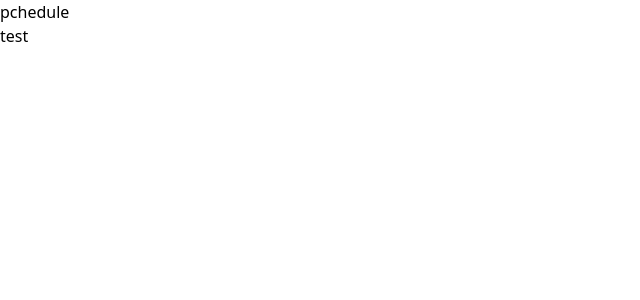
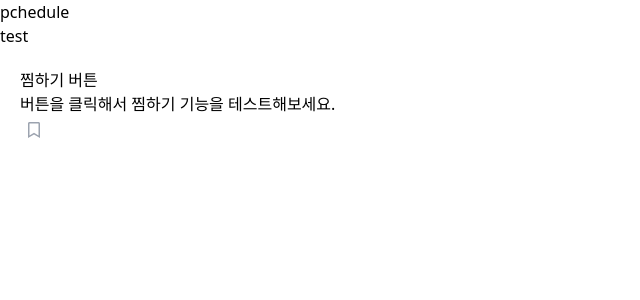
Before and after one commit to oz-main-fe-12-team4/oz_pchedule_fe, a React (Vite) app: page / in a window 1280 px wide. Shown: the top 300 px of the page, without its empty margins (0-640 px from the left). Built offline with nearby package versions, Linux system fonts and the light colour scheme.

Commit message:
[feat] 찜하기 버튼

```diff
--- a/src/App.jsx
+++ b/src/App.jsx
@@ -1,10 +1,28 @@
+import React from "react";
 import Test from "./components/test.jsx";
+import BookmarkButton from "./components/BookmarkButton.jsx";
 
 function App() {
+  const itemId = 1; // 찜할 아이템의 고유 ID
+  const initialBookmarkedStatus = false; // 초기 찜 상태 (처음에는 찜되지 않은 상태)
+
   return (
     <>
       <div>pchedule</div>
+
       <Test />
+
+      {/* 여기에 BookmarkButton 컴포넌트를 추가합니다.
+          필요한 props를 전달해줍니다.
+      */}
+      <div style={{ padding: "20px" }}>
+        <h2>찜하기 버튼</h2>
+        <p>버튼을 클릭해서 찜하기 기능을 테스트해보세요.</p>
+        <BookmarkButton
+          itemId={itemId}
+          initialBookmarked={initialBookmarkedStatus}
+        />
+      </div>
     </>
   );
 }
--- /dev/null
+++ b/src/api/bookmark.js
@@ -0,0 +1,27 @@
+import axios from "axios";
+
+// 찜하기 API 호출을 담당하는 함수
+export async function toggleBookmarkApi(itemId, add) {
+  // 인증을 위한 토큰은 필요에 따라 전역 설정하거나, 함수 인자로 받아 사용
+  const accessToken = localStorage.getItem("accessToken"); // 예시
+
+  if (add) {
+    // 찜하기 등록 (POST /favorite)
+    return axios.post(
+      `/favorite`,
+      { id: itemId },
+      {
+        headers: {
+          Authorization: `Bearer ${accessToken}`,
+        },
+      }
+    );
+  } else {
+    // 찜하기 취소 (DELETE /favorite/{itemId})
+    return axios.delete(`/favorite/${itemId}`, {
+      headers: {
+        Authorization: `Bearer ${accessToken}`,
+      },
+    });
+  }
+}
--- /dev/null
+++ b/src/components/BookmarkButton.jsx
@@ -0,0 +1,112 @@
+import { useEffect, useRef, useState } from "react";
+import { FaRegBookmark, FaBookmark } from "react-icons/fa";
+import { toggleBookmarkApi } from "../api/bookmark";
+
+/**
+ * BookmarkButton
+ * props:
+ *  - itemId: number|string (필수)     -> 찜할 항목 id
+ *  - initialBookmarked: boolean        -> 초기 찜 여부
+ *  - onToggle: function(newState)      -> 상태 변경 콜백 (선택)
+ *  - disabled: boolean                 -> 외부에서 비활성화 할 때 사용
+ *  - className: string                 -> 추가 클래스
+ *  - debounceMs: number                -> API 호출 디바운스(ms), 기본 200
+ */
+export default function BookmarkButton({
+  itemId,
+  initialBookmarked = false,
+  onToggle,
+  disabled = false,
+  className = "",
+  debounceMs = 200,
+}) {
+  const [bookmarked, setBookmarked] = useState(initialBookmarked);
+  const [loading, setLoading] = useState(false);
+  const isMounted = useRef(true);
+
+  // 내부 타이머 ref (debounce)
+  const timerRef = useRef(null);
+
+  // unmount 표시 (안전한 상태 업데이트 위해)
+  useEffect(() => {
+    isMounted.current = true;
+    return () => {
+      isMounted.current = false;
+      if (timerRef.current) {
+        clearTimeout(timerRef.current);
+        timerRef.current = null;
+      }
+    };
+  }, []);
+
+  // 부모가 initialBookmarked를 나중에 변경할 수 있으므로 동기화
+  useEffect(() => {
+    setBookmarked(initialBookmarked);
+  }, [initialBookmarked]);
+
+  // 실제 API 호출 함수 (롤백 처리 포함)
+  const callApi = async (id, nextState) => {
+    setLoading(true);
+    try {
+      await toggleBookmarkApi(id, nextState);
+
+      // 실패하면 optimistic 롤백
+      if (isMounted.current) {
+        setBookmarked((prev) => !prev);
+      }
+      console.error("북마크 업데이트 실패:", err);
+    } finally {
+      if (isMounted.current) {
+        setLoading(false);
+      }
+    }
+  };
+
+  // 디바운스 래퍼: debounceMs가 바뀌면 기존 타이머는 자동 처리됨 (새 클릭시 clear)
+  const debouncedCallApi = (id, nextState) => {
+    if (timerRef.current) clearTimeout(timerRef.current);
+    timerRef.current = setTimeout(() => {
+      timerRef.current = null;
+      callApi(id, nextState);
+    }, debounceMs);
+  };
+
+  const handleClick = (e) => {
+    e?.preventDefault();
+    if (disabled || loading) return;
+
+    const next = !bookmarked;
+    // optimistic UI 먼저 반영
+    setBookmarked(next);
+    if (onToggle) onToggle(next);
+
+    // debounce된 API 호출
+    debouncedCallApi(itemId, next);
+  };
+
+  return (
+    <button
+      aria-pressed={bookmarked}
+      aria-label={bookmarked ? "찜 취소" : "찜하기"}
+      onClick={handleClick}
+      disabled={disabled || loading}
+      className={`bookmark-button ${className}`}
+      style={{
+        background: "transparent",
+        border: "none",
+        cursor: disabled || loading ? "not-allowed" : "pointer",
+        padding: 6,
+        display: "inline-flex",
+        alignItems: "center",
+        justifyContent: "center",
+      }}
+      title={bookmarked ? "찜 취소" : "찜하기"}
+    >
+      {bookmarked ? (
+        <FaBookmark style={{ color: "#f59e0b" }} aria-hidden />
+      ) : (
+        <FaRegBookmark style={{ color: "#9ca3af" }} aria-hidden />
+      )}
+    </button>
+  );
+}
```
